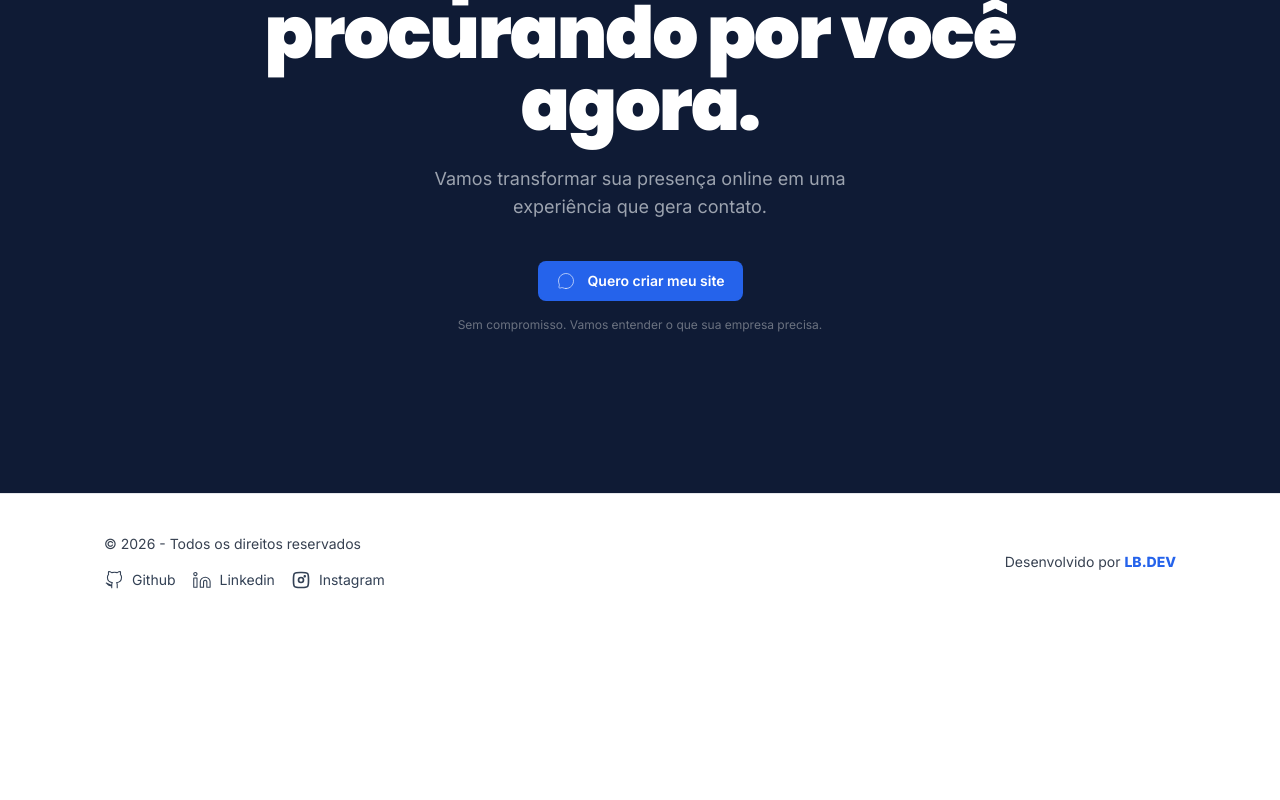
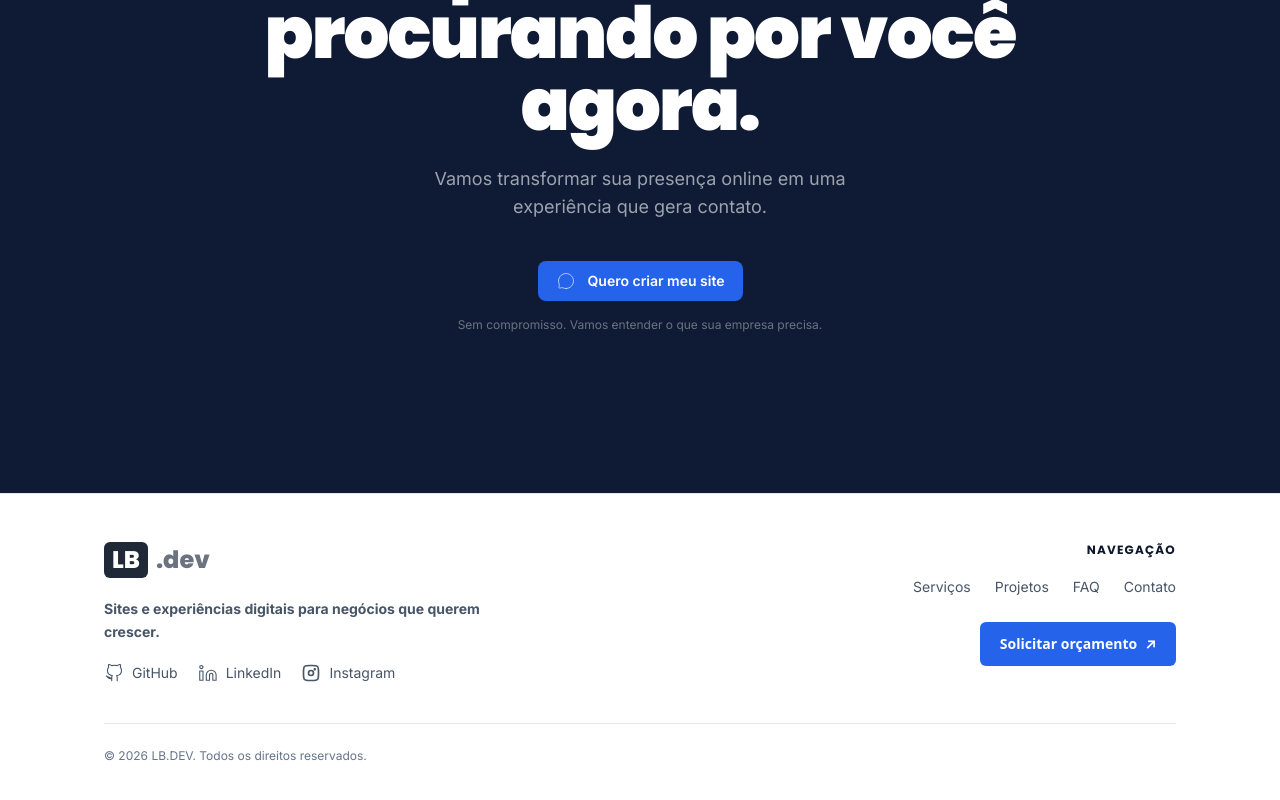
Before and after one commit to luisgabrielbarrichello/portfolio, a Next.js app: page / in a window 1280 px wide. Shown: the part 9807-10607 px from the top of the page. Before the commit the page ends 10437 px from the top, so only its background shows below. Built offline with nearby package versions, Linux system fonts and the light colour scheme; no server answers.

Commit message:
style(footer): improve layout

```diff
--- a/app/components/common/Footer/Footer.tsx
+++ b/app/components/common/Footer/Footer.tsx
@@ -1,65 +1,124 @@
 import IconGithub from '@/app/assets/icons/github.svg';
 import IconLinkedin from '@/app/assets/icons/linkedin.svg';
 import IconInstagram from '@/app/assets/icons/instagram.svg';
+import Link from 'next/link';
 
 const Footer = () => {
     const currentYear = new Date().getFullYear();
+
     const socialLinks = [
         {
-            name: 'Github',
-            url: 'https://github.com/LuisBarrichello',
+            name: 'GitHub',
+            url: 'https://github.com/luisgabrielbarrichello',
             icon: IconGithub,
         },
         {
-            name: 'Linkedin',
+            name: 'LinkedIn',
             url: 'https://www.linkedin.com/in/luisgabrielbarrichello/',
             icon: IconLinkedin,
         },
         {
             name: 'Instagram',
-            url: 'https://www.instagram.com/dev.barrichello/',
+            url: 'https://www.instagram.com/luisbarrichello.dev/',
             icon: IconInstagram,
         },
     ];
 
+    const navigationLinks = [
+        { name: 'Serviços', url: '#my-services' },
+        { name: 'Projetos', url: '#projects' },
+        { name: 'FAQ', url: '#faq' },
+        { name: 'Contato', url: '#quote' },
+    ];
+
+    const contactUrl =
+        'https://wa.me/5515996403676?text=Ol%C3%A1%2C+Lu%C3%ADs%21+Vi+seu+portf%C3%B3lio+e+gostaria+de+conversar+sobre+a+cria%C3%A7%C3%A3o+de+um+site+para+minha+empresa.';
+
     return (
         <footer
             id="footer"
-            className="dark:bg-dark-10 text-gray-700 dark:text-gray-400 py-10 hairline">
-            <div className="editorial-container flex flex-col sm:flex-row items-center justify-between gap-8">
-                <div className="flex flex-col items-center sm:items-start gap-4 text-sm">
-                    <span>© {currentYear} - Todos os direitos reservados</span>
+            className="bg-white dark:bg-dark-10 text-slate-700 dark:text-slate-300 py-12 hairline">
+            <div className="editorial-container">
+                <div className="grid grid-cols-1 sm:grid-cols-2 gap-10">
+                    <div className="flex flex-col items-center sm:items-start gap-5">
+                        <a
+                            href="#home"
+                            rel="noreferrer"
+                            className="flex items-center gap-x-2 text-xl md:text-2xl font-extrabold">
+                            <span className="font-poppins bg-gray-800 dark:bg-white text-white dark:text-gray-900 px-2 py-0.5 rounded-md">
+                                LB
+                            </span>
+                            <span className="font-poppins text-gray-500 dark:text-gray-400">
+                                .dev
+                            </span>
+                        </a>
+
+                        <p className="text-sm font-bold text-center sm:text-left text-slate-600 dark:text-slate-400 max-w-sm leading-relaxed">
+                            Sites e experiências digitais para negócios que
+                            querem crescer.
+                        </p>
+
                         <nav aria-label="Redes sociais">
-                        <ul className="flex gap-4">
+                            <ul className="flex items-center gap-5">
                                 {socialLinks.map((link) => (
                                     <li key={link.url}>
                                         <a
                                             href={link.url}
                                             target="_blank"
                                             rel="noopener noreferrer"
-                                        className="flex items-center gap-2 text-slate-700 dark:text-slate-300 hover:text-slate-900 dark:hover:text-white hover:scale-105 transition-all duration-200 hover:font-bold">
+                                            aria-label={link.name}
+                                            title={link.name}
+                                            className="flex items-center gap-2 text-slate-600 dark:text-slate-400 hover:text-brand dark:hover:text-white transition-colors duration-200">
                                             <link.icon
-                                            className="w-5 h-5 shrink-0"
+                                                className="w-5 h-5 shrink-0 block"
                                                 aria-hidden="true"
                                             />
-                                        <span>{link.name}</span>
+                                            <span className="text-sm">
+                                                {link.name}
+                                            </span>
                                         </a>
                                     </li>
                                 ))}
                             </ul>
                         </nav>
                     </div>
-                <div className="text-sm text-center sm:text-right">
-                    <span>
-                        Desenvolvido por{' '}
+
+                    <div className="flex flex-col items-center sm:items-end gap-6">
+                        <div className="flex flex-col items-center sm:items-end gap-4">
+                            <h2 className="text-xs font-bold uppercase tracking-widest text-slate-900 dark:text-white">
+                                Navegação
+                            </h2>
+
+                            <nav aria-label="Navegação do rodapé">
+                                <ul className="flex flex-wrap justify-center sm:justify-end gap-x-6 gap-y-3">
+                                    {navigationLinks.map((link) => (
+                                        <li key={link.url}>
                                             <a
-                            href="https://linkedin.com/in/luisgabrielbarrichello"
+                                                href={link.url}
+                                                className="text-sm text-slate-600 dark:text-slate-400 hover:text-brand dark:hover:text-white transition-colors duration-200">
+                                                {link.name}
+                                            </a>
+                                        </li>
+                                    ))}
+                                </ul>
+                            </nav>
+                        </div>
+
+                        <a
+                            href={contactUrl}
                             target="_blank"
                             rel="noopener noreferrer"
-                            className="font-extrabold text-brand dark:text-white hover:underline transition-all duration-200">
-                            LB.DEV
+                            className="inline-flex items-center gap-2 px-5 py-3 rounded-md bg-brand text-white text-sm font-semibold hover:opacity-90 hover:-translate-y-0.5 transition-all duration-200">
+                            Solicitar orçamento
+                            <span aria-hidden="true">↗</span>
                         </a>
-                    </span>
+                    </div>
+                </div>
+
+                <div className="mt-10 pt-6 border-t border-slate-200 dark:border-slate-800">
+                    <p className="text-xs text-center sm:text-left text-slate-500 dark:text-slate-500">
+                        © {currentYear} LB.DEV. Todos os direitos reservados.
+                    </p>
                 </div>
             </div>
         </footer>
```
Lines whose indentation alone changed are shown as unchanged.
